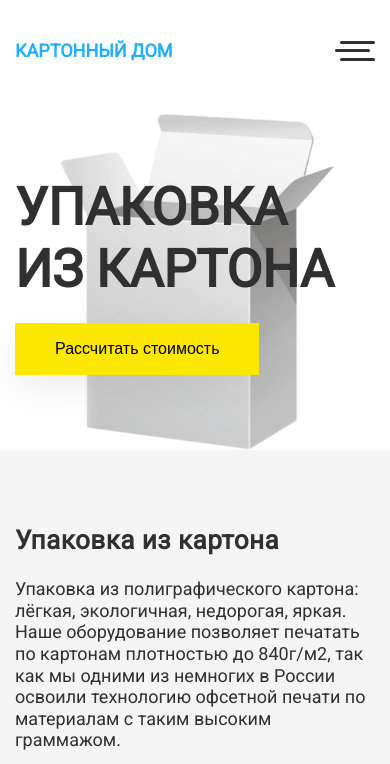
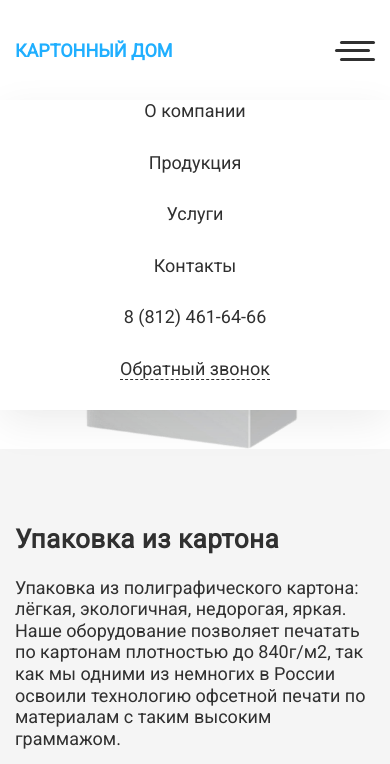
Before and after one commit to pixelaria/karton, a website: page src/pug/main.pug in a window 390 px wide. Both pictures are taken after a click on the element 355 px from the left and 50 px from the top of the page. Shown: the top 764 px of the page. Drawn offline with nearby package versions, Linux system fonts and the light colour scheme; files that its build step writes are made by us from their sources; files whose address does not match are found by name.

Commit message:
Header + mobile menu

```diff
--- a/docs/js/bundle.js
+++ b/docs/js/bundle.js
@@ -1,2 +1,2 @@
 
-$(function(){console.log('init 0.1');});
+$(function(){console.log('init 0.1');$('#nav-toggler').click(function(e){target=$(this).data('target');$('#'+target).toggleClass('nav__list--active');});});
--- a/src/js/scripts.js
+++ b/src/js/scripts.js
@@ -1,3 +1,9 @@
 $(function (){
   console.log('init 0.1');
+
+  $('#nav-toggler').click(function(e){
+    target = $(this).data('target');
+    $('#'+target).toggleClass('nav__list--active');
+  });
+
 });
--- a/src/less/main.less
+++ b/src/less/main.less
@@ -98,23 +98,33 @@ body {
  */
 
 .header {
+  display: block;
+  position: fixed;
+
+  top: 0;
+  width: 100%;
+
+  background-color: @color-white;
   padding: 40px 0;
+  z-index: 2;
+
+  box-shadow: @box-shadow;
+
   &__container {
     display: flex;
     align-items: center;
     justify-content: space-between;
   }
+
   &__item {
     &--logo {
 
     }
-    &--info {
-      display: none;
-      @media @desktop {
-        display: block;
-      }
-    }
   }
+}
+
+.main {
+  padding-top: 100px;
 }
 
 .logo {
@@ -132,10 +142,33 @@ body {
     margin: 0;
     list-style: none;
 
-    display: none;
+    position: absolute;
+    top: 60px;
+    left: 0;
+
+    transition: all 0.3s ease-in-out;
+    opacity: 0;
+    visibility: hidden;
+    text-align: center;
+
+    z-index: 3;
+    background-color: #ffffff;
+
+    width: 100%;
+    box-shadow: @box-shadow;
+
+    &--active {
+      opacity: 1;
+      visibility: visible;
+      transition: all 0.3s ease-in-out;
+    }
 
     @media @desktop {
       display: flex;
+      position: relative;
+      top: 0;
+      visibility: visible;
+      opacity: 1;
     }
   }
 
@@ -151,7 +184,10 @@ body {
 
   &__item {
     padding: 0 20px;
-
+    margin-bottom: 30px;
+    @media @desktop {
+      margin-bottom: 0;
+    }
   }
 
   &__link {
--- a/src/pug/includes/header.pug
+++ b/src/pug/includes/header.pug
@@ -2,11 +2,11 @@ header.header
   .container.header__container
     a.header__item.header__item--logo.logo(href="/") Картонный дом
     nav.header___item.header__item--nav.nav
-      .nav__toggler.toggler
+      .nav__toggler.toggler#nav-toggler(data-target="nav")
         span.toggler__bar
         span.toggler__bar
         span.toggler__bar
-      ul.nav__list
+      ul.nav__list#nav
         li.nav__item
           a.nav__link(href="#") О компании
         li.nav__item
@@ -15,7 +15,7 @@ header.header
           a.nav__link(href="#") Услуги
         li.nav__item
           a.nav__link(href="#") Контакты
-
-    .header__item.header__item--info
-      a.header__phone.link.link--phone(href="tel:+78124616466") 8 (812) 461-64-66
-      a.header__callback.link.link--callback#callback Обратный звонок
+        li.nav__item
+          a.header__phone.link.link--phone(href="tel:+78124616466") 8 (812) 461-64-66
+        li.nav__item
+          a.header__callback.link.link--callback#callback Обратный звонок
```
Also changed, not shown: docs/css/bundle.css, docs/main.html.
